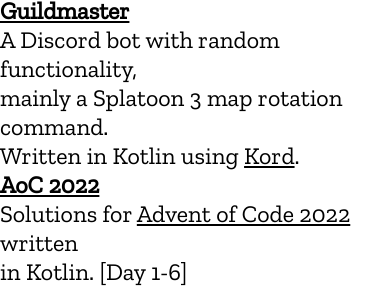
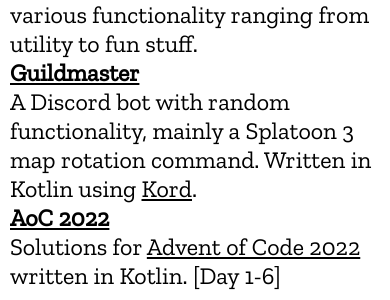
Before and after one commit to Hoi15A/austins.computer, a plain HTML site: page index.html in a window 390 px wide. Shown: the part 639-939 px from the top of the page. Drawn offline with nearby package versions, Linux system fonts and the light colour scheme; a web font is replaced by a local one.

Commit message:
Fix issues on small screens

```diff
--- a/index.css
+++ b/index.css
@@ -25,19 +25,16 @@ img {
 }
 
 /* Custom */
-html, body, .flex-container {
-  height: 100%;
-}
-
 .flex-container {
   display: flex;
   flex-direction: column;
   justify-content: center;
   align-items: center;
+  margin: 10px;
 }
 
 main {
-  flex-direction: row;
+  max-width: 500px;
 }
 
 h1 {
@@ -73,10 +70,6 @@ a:hover .nf  {
 
 .no-underline {
   text-decoration: none;
-}
-
-.project-desc {
-  white-space: pre-line;
 }
 
 /* Colours */
--- a/index.html
+++ b/index.html
@@ -72,17 +72,17 @@
             <section>
                 <h3>Projects:</h3>
                 <h4><a href="https://github.com/Hoi15A/TBDUtils">TBDUtils</a></h4>
-                <p class="project-desc">A Minecraft Plugin for <a href="https://papermc.io/">PaperMC</a> written
+                <p>A Minecraft Plugin for <a href="https://papermc.io/">PaperMC</a> written
                     using Kotlin containing various functionality
                     ranging from utility to fun stuff.
                 </p>
                 <h4><a href="https://github.com/Hoi15A/guildmaster">Guildmaster</a></h4>
-                <p class="project-desc">A Discord bot with random functionality,
+                <p>A Discord bot with random functionality,
                     mainly a Splatoon 3 map rotation command.
                     Written in Kotlin using <a href="https://github.com/kordlib/kord">Kord</a>.
                 </p>
                 <h4><a href="https://github.com/Hoi15A/advent-of-code-2022">AoC 2022</a></h4>
-                <p class="project-desc">Solutions for <a href="https://adventofcode.com/2022">Advent of Code 2022</a> written
+                <p>Solutions for <a href="https://adventofcode.com/2022">Advent of Code 2022</a> written
                     in Kotlin. [Day 1-6]
                 </p>
 
```
